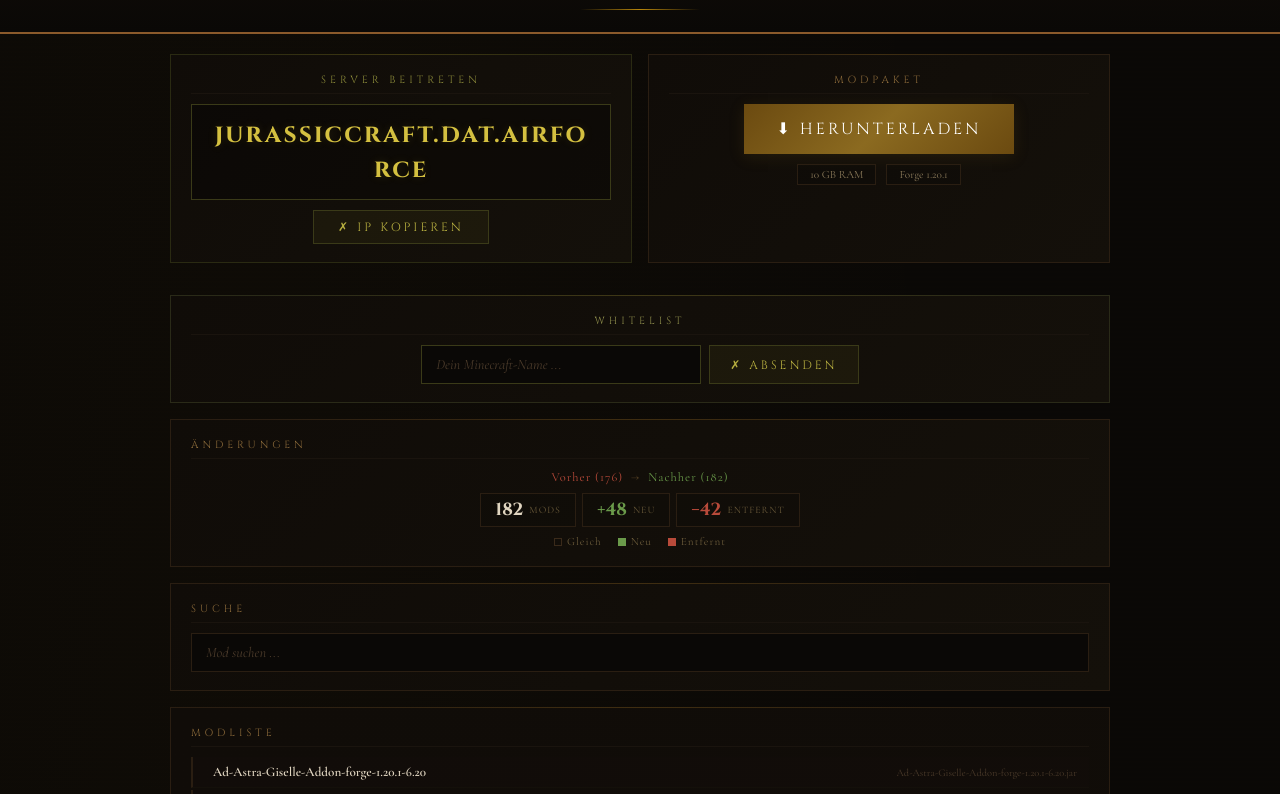
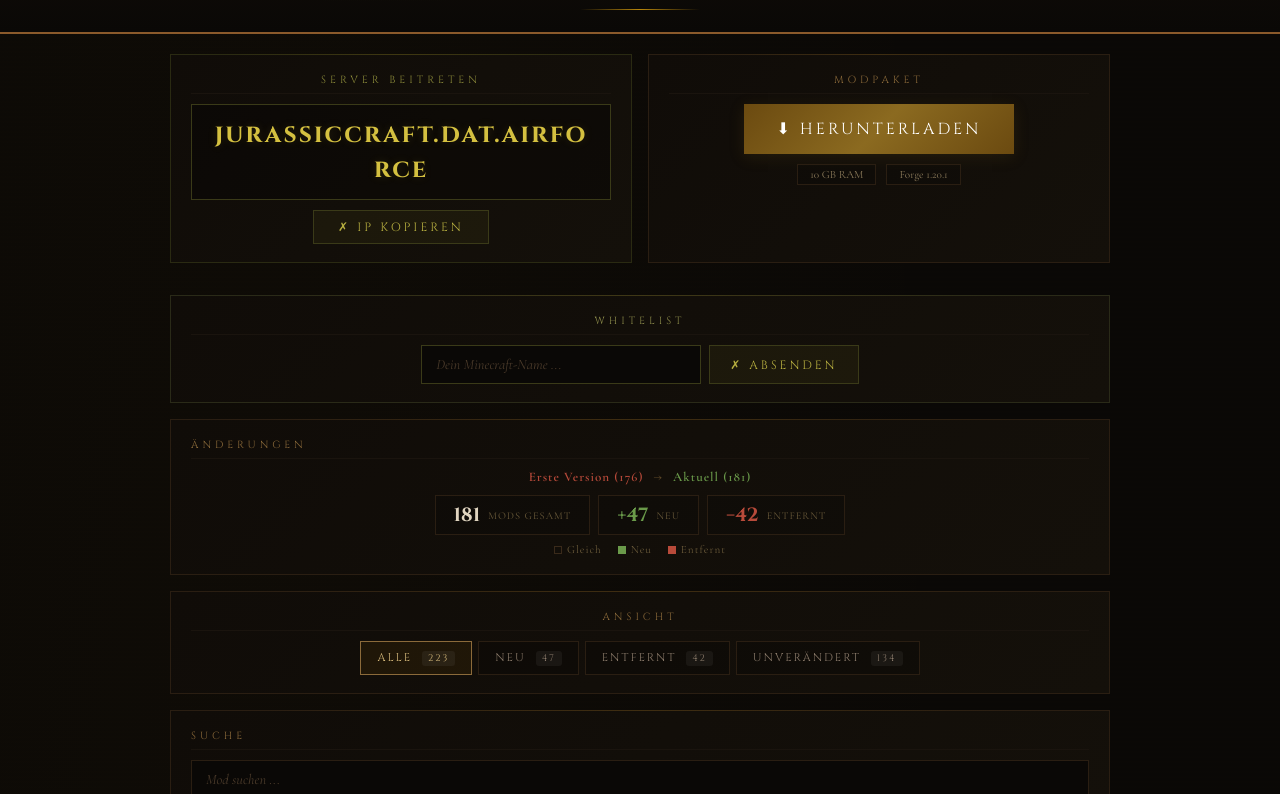
Before and after one commit to zevkev/jcmodlist, a plain HTML site: page index.html in a window 1280 px wide. Shown: the part 152-946 px from the top of the page. Drawn offline with nearby package versions, Linux system fonts and the light colour scheme.

Commit message:
Add files via upload

```diff
--- a/index.html
+++ b/index.html
@@ -35,7 +35,7 @@
 
 <div class="card card-dl">
 <div class="card-label">MODPAKET</div>
-<a href="https://1drv.ms/u/c/034c5c22a8323c3a/IQDa-2O-XL-CRp1Qay_hO_xqAThxfo7SWHc8Jdg0e5gltMI?e=y69d5y" class="dl-btn" target="_blank" rel="noopener">⬇ HERUNTERLADEN</a>
+<a href="https://1drv.ms/u/c/034c5c22a8323c3a/IQCRLgoNF0CiSpGHphQ5jO-vAeYoa1B08lWlZ8oEV3Y1Qpc?e=KACLpa" class="dl-btn" target="_blank" rel="noopener">⬇ HERUNTERLADEN</a>
 <div class="tags">
 <span class="tag">10 GB RAM</span>
 <span class="tag">Forge 1.20.1</span>
@@ -72,6 +72,11 @@
 <span><span class="d dot-green"></span> Neu</span>
 <span><span class="d dot-red"></span> Entfernt</span>
 </div>
+</div>
+
+<div class="card card-filters">
+<div class="card-label">ANSICHT</div>
+<div class="filters" id="filters"></div>
 </div>
 
 <div class="card card-search">
--- a/script.js
+++ b/script.js
@@ -315,7 +315,6 @@
 "PickUpNotifier-v8.0.0-1.20.1-Forge.jar",
 "Placebo-1.20.1-8.6.3.jar",
 "polymorph-forge-0.49.10+1.20.1.jar",
-"Prehistoric_Fauna-2.3.3.jar",
 "PuzzlesLib-v8.1.33-1.20.1-Forge.jar",
 "refinedcooking-4.0.0.jar",
 "refinedpolymorph-0.1.1-1.20.1.jar",
@@ -365,25 +364,25 @@
 const oldSet=new Set(oldMods);
 const newSet=new Set(newMods);
 
-const result=[];
-const seen=new Set();
+const allMods=[];
+const seenSet=new Set();
 for(const m of newMods){
-result.push({name:m,status:oldSet.has(m)?'unchanged':'new'});
-seen.add(m);
+allMods.push({name:m,status:oldSet.has(m)?'unchanged':'new'});
+seenSet.add(m);
 }
 for(const m of oldMods){
-if(!seen.has(m)){
-result.push({name:m,status:'removed'});
-seen.add(m);
+if(!seenSet.has(m)){
+allMods.push({name:m,status:'removed'});
+seenSet.add(m);
 }
 }
 
-const added=result.filter(m=>m.status==='new').length;
-const removed=result.filter(m=>m.status==='removed').length;
+const added=allMods.filter(m=>m.status==='new').length;
+const removed=allMods.filter(m=>m.status==='removed').length;
+const unchanged=allMods.filter(m=>m.status==='unchanged').length;
+let currentFilter='all';
 
-function fmt(name){
-return name.replace(/\.jar$/,'').replace(/\.disabled$/,'');
-}
+function fmt(n){return n.replace(/\.jar$/,'').replace(/\.disabled$/,'')}
 
 function render(list){
 const el=document.getElementById('modList');
@@ -393,7 +392,7 @@
 const d=document.createElement('div');
 d.className='mod-item '+m.status;
 const dot=document.createElement('span');
-dot.className='dot dot-'+m.status;
+dot.className='d '+(m.status==='new'?'dot-green':m.status==='removed'?'dot-red':'dot-grey');
 d.appendChild(dot);
 const n=document.createElement('span');
 n.className='mod-name';
@@ -414,17 +413,32 @@
 no.style.display=list.length===0?'block':'none';
 }
 
-document.getElementById('diffBar').innerHTML='<span class="old-lbl">Vorher ('+oldMods.length+')</span><span class="sep">→</span><span class="new-lbl">Nachher ('+newMods.length+')</span>';
+function filter(s){
+currentFilter=s;
+document.querySelectorAll('.tab').forEach(t=>t.classList.toggle('active',t.dataset.filter===s));
+let list=s==='all'?allMods:s==='new'?allMods.filter(m=>m.status==='new'):s==='removed'?allMods.filter(m=>m.status==='removed'):allMods.filter(m=>m.status==='unchanged');
+const q=document.getElementById('search').value.toLowerCase();
+if(q)list=list.filter(m=>m.name.toLowerCase().includes(q));
+render(list);
+}
+
+document.getElementById('diffBar').innerHTML='<span class="old-lbl">Erste Version ('+oldMods.length+')</span><span class="sep">→</span><span class="new-lbl">Aktuell ('+newMods.length+')</span>';
 document.getElementById('stats').innerHTML=
-'<div class="stat"><span class="num">'+newMods.length+'</span><span class="lbl">Mods</span></div>'+
-'<div class="stat stat-new"><span class="num">+'+(added)+'</span><span class="lbl">Neu</span></div>'+
-'<div class="stat stat-removed"><span class="num">−'+(removed)+'</span><span class="lbl">Entfernt</span></div>';
+'<div class="stat"><span class="num">'+newMods.length+'</span><span class="lbl">Mods gesamt</span></div>'+
+'<div class="stat stat-new"><span class="num">+'+added+'</span><span class="lbl">Neu</span></div>'+
+'<div class="stat stat-removed"><span class="num">−'+removed+'</span><span class="lbl">Entfernt</span></div>';
+
+document.getElementById('filters').innerHTML=
+'<button class="tab active" data-filter="all" onclick="filter(\'all\')">Alle <span class="tab-cnt">'+(unchanged+added+removed)+'</span></button>'+
+'<button class="tab tab-new" data-filter="new" onclick="filter(\'new\')">Neu <span class="tab-cnt">'+added+'</span></button>'+
+'<button class="tab tab-removed" data-filter="removed" onclick="filter(\'removed\')">Entfernt <span class="tab-cnt">'+removed+'</span></button>'+
+'<button class="tab tab-unchanged" data-filter="unchanged" onclick="filter(\'unchanged\')">Unverändert <span class="tab-cnt">'+unchanged+'</span></button>';
 
 document.getElementById('search').addEventListener('input',function(){
 const q=this.value.toLowerCase();
-if(!q){render(result);return}
-const f=result.filter(m=>m.name.toLowerCase().includes(q));
-render(f);
+const list=currentFilter==='all'?allMods:currentFilter==='new'?allMods.filter(m=>m.status==='new'):currentFilter==='removed'?allMods.filter(m=>m.status==='removed'):allMods.filter(m=>m.status==='unchanged');
+if(!q){render(list);return}
+render(list.filter(m=>m.name.toLowerCase().includes(q)));
 });
 
-render(result);
+filter('all');
--- a/style.css
+++ b/style.css
@@ -180,26 +180,47 @@
 }
 
 .card-diff .card-label{color:#8b6a3a}
-.diff-bar{text-align:center;font-size:.78rem;letter-spacing:1px;color:#6a5a3a;margin-bottom:8px}
+.diff-bar{text-align:center;font-size:.82rem;letter-spacing:1px;color:#6a5a3a;margin-bottom:10px;font-weight:600}
 .diff-bar .old-lbl{color:#b84a3a}
 .diff-bar .new-lbl{color:#6a9a4a}
-.diff-bar .sep{color:#8b6a3a;margin:0 8px;opacity:.5}
-.stats{text-align:center;margin-bottom:8px;display:flex;gap:6px;justify-content:center;flex-wrap:wrap}
-.stat{display:inline-flex;align-items:center;gap:6px;padding:4px 14px;border:1px solid #2a1e12;background:rgba(0,0,0,0.1)}
-.stat .num{font-family:Cinzel,serif;font-size:1.1rem;font-weight:700}
-.stat .lbl{font-size:.62rem;color:#6a5a3a;letter-spacing:1px;text-transform:uppercase}
+.diff-bar .sep{color:#8b6a3a;margin:0 10px;opacity:.6}
+.stats{text-align:center;margin-bottom:8px;display:flex;gap:8px;justify-content:center;flex-wrap:wrap}
+.stat{display:inline-flex;align-items:center;gap:8px;padding:6px 18px;border:1px solid #2a1e12;background:rgba(0,0,0,0.15)}
+.stat .num{font-family:Cinzel,serif;font-size:1.2rem;font-weight:700}
+.stat .lbl{font-size:.65rem;color:#6a5a3a;letter-spacing:1px;text-transform:uppercase}
 .stat-new .num{color:#6a9a4a}
 .stat-removed .num{color:#b84a3a}
 .legend{display:flex;gap:16px;justify-content:center;font-size:.7rem;color:#6a5a3a;letter-spacing:1px}
+
+.card-filters{text-align:center}
+.card-filters .card-label{color:#8b6a3a}
+.filters{display:flex;gap:6px;justify-content:center;flex-wrap:wrap}
+.tab{
+background:rgba(0,0,0,0.2);border:1px solid #2a1e12;
+color:#8a7a6a;padding:8px 16px;
+font-family:Cinzel,serif;font-size:.7rem;letter-spacing:2px;
+cursor:pointer;text-transform:uppercase;
+transition:all .2s;
+}
+.tab:hover{background:rgba(30,22,16,0.4);border-color:#3a2a1a;color:#b8a890}
+.tab.active{background:rgba(184,134,11,0.08);border-color:#8b6a3a;color:#d4b87a}
+.tab-new.active{border-color:#6a9a4a;color:#6a9a4a;background:rgba(106,154,74,0.08)}
+.tab-removed.active{border-color:#b84a3a;color:#b84a3a;background:rgba(184,74,58,0.08)}
+.tab-unchanged.active{border-color:#5a4a3a;color:#8a7a6a;background:rgba(90,74,58,0.08)}
+.tab-cnt{
+display:inline-block;margin-left:5px;
+font-size:.6rem;padding:1px 6px;border-radius:3px;
+background:rgba(255,255,255,0.05);color:inherit;min-width:18px;
+}
 .legend span{display:flex;align-items:center;gap:5px}
 .d{width:8px;height:8px;display:inline-block;border:1px solid;flex-shrink:0}
 .dot-green{background:#6a9a4a;border-color:#6a9a4a}
 .dot-red{background:#b84a3a;border-color:#b84a3a}
 .dot-grey{background:transparent;border-color:#3a2a1a}
 
-.badge{font-size:.6rem;padding:2px 8px;letter-spacing:1px;border:1px solid;font-family:Cinzel,serif}
-.badge-new{color:#6a9a4a;border-color:rgba(106,154,74,0.2)}
-.badge-removed{color:#b84a3a;border-color:rgba(184,74,58,0.2)}
+.badge{font-size:.65rem;padding:2px 10px;letter-spacing:2px;font-family:Cinzel,serif;border-radius:2px}
+.badge-new{color:#7aba5a;border:1px solid rgba(106,154,74,0.25);background:rgba(106,154,74,0.08)}
+.badge-removed{color:#cc5a4a;border:1px solid rgba(184,74,58,0.25);background:rgba(184,74,58,0.08)}
 
 .card-search .card-label{color:#8b6a3a}
 .card-search input{
```
Also changed, not shown: mod_list.txt.
